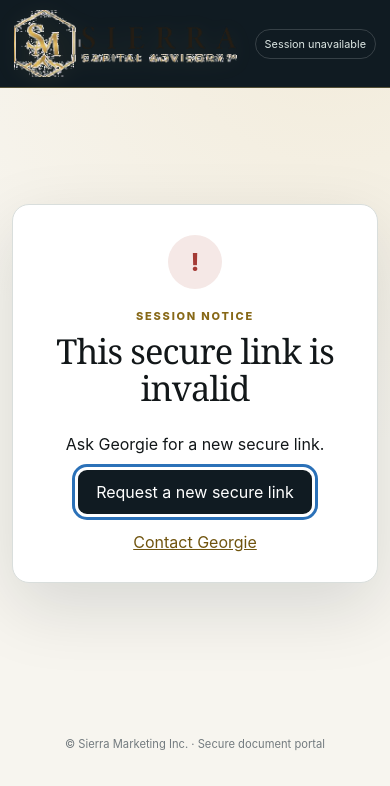
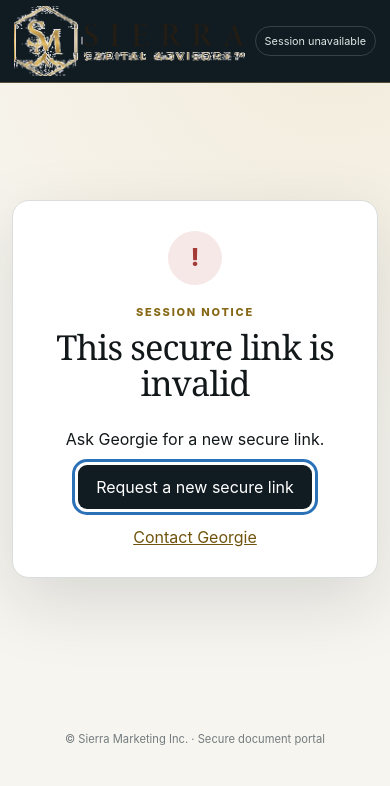
Before and after one commit to GirlDadMula11-sudo/Georgie, a browser extension: page public/recovery-upload.html in a window 390 px wide. Drawn offline with Linux system fonts and the light colour scheme.

Commit message:
Remove Sierra logo scaling distortion in recovery portal

```diff
--- a/public/recovery-brand-fix.css
+++ b/public/recovery-brand-fix.css
@@ -1 +1 @@
-.site-header{height:108px;padding-left:max(22px,calc((100vw - 1080px)/2));padding-right:max(22px,calc((100vw - 1080px)/2));overflow:visible}.sierra-wordmark{height:96px;display:flex;align-items:center;overflow:visible}.sierra-wordmark img{height:88px!important;width:auto!important;max-width:min(72vw,430px)!important;object-fit:contain!important;object-position:left center!important;transform:scale(1.12);transform-origin:left center;filter:drop-shadow(0 2px 10px rgba(213,177,93,.12))}.secure-badge{margin-left:28px;flex:0 0 auto}@media(max-width:700px){.site-header{height:88px;padding-left:14px;padding-right:14px}.sierra-wordmark{height:78px}.sierra-wordmark img{height:68px!important;max-width:min(67vw,300px)!important;transform:scale(1.08)}.secure-badge{margin-left:10px;font-size:.68rem;padding:7px 9px}}
+.site-header{min-height:108px;height:auto;padding-top:8px;padding-bottom:8px;padding-left:max(22px,calc((100vw - 1080px)/2));padding-right:max(22px,calc((100vw - 1080px)/2));overflow:visible}.sierra-wordmark{display:block;width:min(430px,60vw);height:auto;overflow:visible;flex:0 1 auto;line-height:0}.sierra-wordmark img{display:block;width:100%!important;height:auto!important;max-width:none!important;max-height:none!important;object-fit:initial!important;object-position:initial!important;aspect-ratio:auto!important;transform:none!important;filter:none!important;image-rendering:auto}.secure-badge{margin-left:28px;flex:0 0 auto}@media(max-width:700px){.site-header{min-height:82px;height:auto;padding-top:6px;padding-bottom:6px;padding-left:14px;padding-right:14px}.sierra-wordmark{width:min(285px,66vw);height:auto}.sierra-wordmark img{width:100%!important;height:auto!important;max-width:none!important;max-height:none!important;transform:none!important;filter:none!important}.secure-badge{margin-left:10px;font-size:.68rem;padding:7px 9px}}
```
